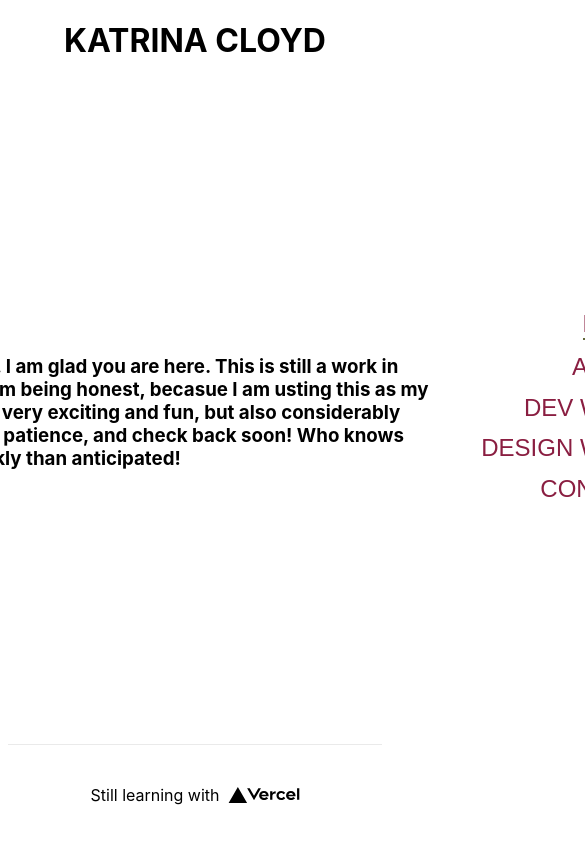
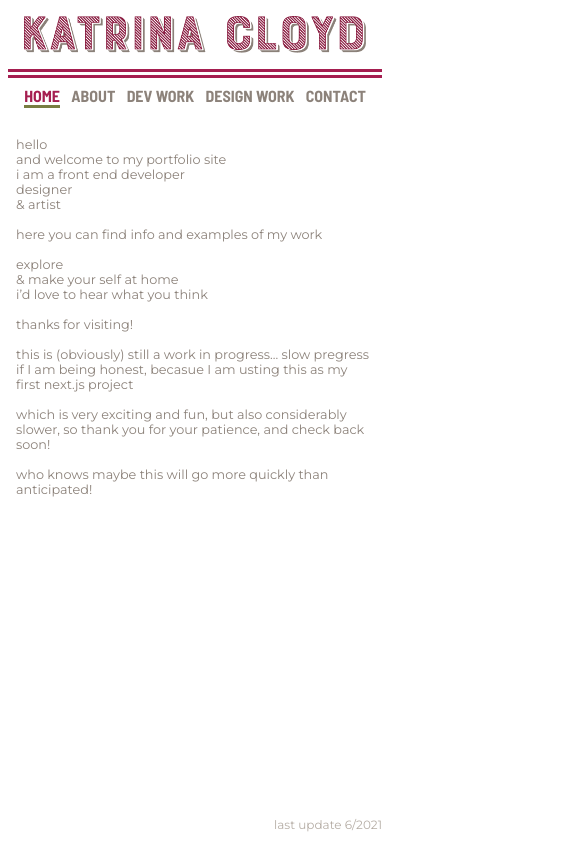
Before and after one commit to KatrinaCloyd/katrina-cloyd-portfolio, a Next.js app: page / in a window 390 px wide. Shown: the top 844 px of the page, 585 px wide, since content can reach past the window. Built offline with nearby package versions, Linux system fonts and the light colour scheme.

Commit message:
navigation functionality without pages, add conditional components, media queries added for navigation changes

```diff
--- /dev/null
+++ b/components/Header.js
@@ -0,0 +1,9 @@
+import styles from '../styles/Header.module.css'
+
+export default function Header() {
+    return (
+        <header className={styles.headerContainer}>
+            <img className={styles.titleImg} src='/name.png' alt='Katrina Cloyd' />
+        </header>
+    );
+};
--- a/components/navigation.js
+++ b/components/navigation.js
@@ -1,26 +1,28 @@
-
-import Link from 'next/link'
 import styles from '../styles/Nav.module.css'
 
+export default function Navigation({ page, setPage }) {
 
-export default function Navigation(home) {
     return (
         <nav className={styles.navList}>
-            <Link href='/'>
-                <a className={home ? [styles.selected, styles.navItem].join(' ') : styles.navItem}>HOME</a>
-            </Link>
-            <Link href='/about'>
-                <a className={styles.navItem}>ABOUT</a>
-            </Link>
-            <Link href='/dev'>
-                <a className={styles.navItem}>DEV WORK</a>
-            </Link>
-            <Link href='/design'>
-                <a className={styles.navItem}>DESIGN WORK</a>
-            </Link>
-            <Link href='/contact'>
-                <a className={styles.navItem}>CONTACT</a>
-            </Link>
+            <a className={page === 'home' ? [styles.selected, styles.navItem].join(' ') : styles.navItem}
+                onClick={() => { setPage('home') }}>
+                HOME</a>
+            <a className={page === 'about' ? [styles.selected, styles.navItem].join(' ') : styles.navItem}
+                onClick={() => { setPage('about') }}>
+                ABOUT
+            </a>
+            <a className={page === 'dev' ? [styles.selected, styles.navItem].join(' ') : styles.navItem}
+                onClick={() => { setPage('dev') }}>
+                DEV WORK
+            </a>
+            <a className={page === 'design' ? [styles.selected, styles.navItem].join(' ') : styles.navItem}
+                onClick={() => { setPage('design') }}>
+                DESIGN WORK
+            </a>
+            <a className={page === 'contact' ? [styles.selected, styles.navItem].join(' ') : styles.navItem}
+                onClick={() => { setPage('contact') }}>
+                CONTACT
+            </a>
         </nav>
     )
 };
--- a/pages/index.js
+++ b/pages/index.js
@@ -1,9 +1,12 @@
 import Head from 'next/head'
-import Image from 'next/image'
 import Navigation from '../components/navigation'
+import Header from '../components/Header'
+import { useState } from 'react'
 import styles from '../styles/Home.module.css'
 
 export default function Home() {
+  const [page, setPage] = useState('home');
+
   return (
     <div className={styles.container}>
       <Head>
@@ -11,28 +14,46 @@ export default function Home() {
         <meta name="description" content="Developer and designer portfolio site generated by create next app" />
         {/* <link rel="icon" href="/favicon.ico" /> */}
       </Head>
-
-      <header>
-        <h1>KATRINA CLOYD</h1>
-      </header>
+      <Header />
       <main className={styles.main}>
-        <h3>
-          Welcome to my portfolio site. I am glad you are here. This is still a work in progress. Slow pregress if I am being honest, becasue I am usting this as my first next.js project. Which is very exciting and fun, but also considerably slower, so thank you for your patience, and check back soon! Who knows maybe this will go more quickly than anticipated!
-        </h3>
-        <Navigation />
+        {page === 'home' &&
+          <p className={styles.grid}>hello <br />
+            and welcome to my portfolio site<br />
+            i am a front end developer<br />
+            designer<br />
+            & artist<br />
+            <br />
+            here you can find info and examples of my work<br />
+            <br />
+            explore<br />
+            & make your self at home<br />
+            i’d love to hear what you think<br />
+            <br />
+            thanks for visiting!<br />
+            <br />
+            this is (obviously) still a work in progress... slow pregress if I am being honest, becasue I am usting this as my first next.js project<br />
+            <br />
+            which is very exciting and fun, but also considerably slower, so thank you for your patience, and check back soon! <br />
+            <br />
+            who knows maybe this will go more quickly than anticipated!
+          </p>}
+        {page === 'about' &&
+          <p className={styles.grid}>about me
+          </p>}
+        {page === 'dev' &&
+          <p className={styles.grid}>examples of my software engineering work coming soon
+          </p>}
+        {page === 'design' &&
+          <p className={styles.grid}>examples of my design work coming soon
+          </p>}
+        {page === 'contact' &&
+          <p className={styles.grid}>list of conatct icons
+          </p>}
+        <Navigation page={page} setPage={setPage} />
       </main>
 
       <footer className={styles.footer}>
-        <a
-          href="https://vercel.com?utm_source=create-next-app&utm_medium=default-template&utm_campaign=create-next-app"
-          target="_blank"
-          rel="noopener noreferrer"
-        >
-          Still learning with{' '}
-          <span className={styles.logo}>
-            <Image src="/vercel.svg" alt="Vercel Logo" width={72} height={16} />
-          </span>
-        </a>
+        <p>last update 6/2021</p>
       </footer>
     </div>
   )
--- /dev/null
+++ b/styles/Header.module.css
@@ -0,0 +1,24 @@
+.headerContainer{
+    width: 100%;
+    padding: 1.5rem 5rem;
+    display: flex;
+    flex-direction: row;
+    max-width: 80rem;
+    align-content: flex-start;
+    border-bottom: 9px double rgb(165, 30, 80);
+}
+
+.titleImg{
+    max-width: 25rem;
+}
+
+@media (max-width: 600px) {
+    .headerContainer{
+        align-content:center;
+        padding: 1rem;
+    }
+    .titleImg{
+        width: 100%;
+        max-width: 25rem;
+    }
+}
--- a/styles/Home.module.css
+++ b/styles/Home.module.css
@@ -1,121 +1,45 @@
 .container {
+  height: 100vh;
   min-height: 100vh;
   padding: 0 0.5rem;
   display: flex;
   flex-direction: column;
   justify-content: center;
   align-items: center;
-  height: 100vh;
 }
 
 .main {
-  padding: 5rem;
+  padding: 1.5rem 5rem;
   flex: 1;
   display: flex;
   flex-direction: row;
-  justify-content: center;
-  align-items: center;
+  width: 100%;
+  max-width: 80rem;
+}
+
+.grid{
+  width: 80%;
+  margin: 0;
 }
 
 .footer {
   width: 100%;
-  height: 100px;
-  border-top: 1px solid #eaeaea;
+  height: 5rem;
   display: flex;
-  justify-content: center;
-  align-items: center;
-}
-
-.footer a {
-  display: flex;
-  justify-content: center;
-  align-items: center;
-  flex-grow: 1;
-}
-
-.title a {
-  color: #0070f3;
-  text-decoration: none;
-}
-
-.title a:hover,
-.title a:focus,
-.title a:active {
-  text-decoration: underline;
-}
-
-.title {
-  margin: 0;
-  line-height: 1.15;
-  font-size: 4rem;
-}
-
-.title,
-.description {
-  text-align: center;
-}
-
-.description {
-  line-height: 1.5;
-  font-size: 1.5rem;
-}
-
-.code {
-  background: #fafafa;
-  border-radius: 5px;
-  padding: 0.75rem;
-  font-size: 1.1rem;
-  font-family: Menlo, Monaco, Lucida Console, Liberation Mono, DejaVu Sans Mono,
-    Bitstream Vera Sans Mono, Courier New, monospace;
-}
-
-.grid {
-  display: flex;
-  align-items: center;
-  justify-content: center;
-  flex-wrap: wrap;
-  max-width: 800px;
-  margin-top: 3rem;
-}
-
-.card {
-  margin: 1rem;
-  padding: 1.5rem;
-  text-align: left;
-  color: inherit;
-  text-decoration: none;
-  border: 1px solid #eaeaea;
-  border-radius: 10px;
-  transition: color 0.15s ease, border-color 0.15s ease;
-  width: 45%;
-}
-
-.card:hover,
-.card:focus,
-.card:active {
-  color: #0070f3;
-  border-color: #0070f3;
-}
-
-.card h2 {
-  margin: 0 0 1rem 0;
-  font-size: 1.5rem;
-}
-
-.card p {
-  margin: 0;
-  font-size: 1.25rem;
-  line-height: 1.5;
-}
-
-.logo {
-  height: 1em;
-  margin-left: 0.5rem;
+  justify-content: flex-end;
+  align-items: flex-end;
+  color: rgb(181, 173, 165);
+  font-size: .75rem;
 }
 
 @media (max-width: 600px) {
-  .grid {
+  .grid{
     width: 100%;
-    flex-direction: column;
+  }
+  .main {
+    width: 100%;
+    flex-direction: column-reverse;
+    justify-content: flex-end;
+    padding: .5rem;
   }
 }
--- a/styles/Nav.module.css
+++ b/styles/Nav.module.css
@@ -1,22 +1,38 @@
+@import url('https://fonts.googleapis.com/css2?family=Barlow+Semi+Condensed:wght@700&display=swap');
+
 .navList{
-    width: 50rem;
+    width: 12rem;
     display: flex;
     flex-direction: column;
     align-items: flex-end;
+    font-family: 'Barlow Semi Condensed', sans-serif;
+    font-size: 1.5rem;
+    margin-bottom: 1rem;
 }
 
 .navItem{
-    font-family: 'Barlow Semi Condensed', sans-serif;
-    font-size: 1.5rem;
-    color: rgb(138, 30, 65);
-    margin-bottom: .8rem;
+    color: rgb(140, 130, 122);
+    margin: 0 .2rem .8rem .2rem;
+    border-bottom: 3px solid rgb(255, 255, 255);
+    cursor: pointer;
 }
 
+@media (max-width: 600px) {
+    .navList {
+      width: 100%;
+      flex-direction: row;
+      justify-content: space-evenly;
+      flex-wrap: wrap;
+      font-size: 1rem;
+    }
+  }
+
 .selected{
-    border-bottom: 2px solid rgb(95, 102, 56);
-    /* add animation for underline to swipe in and out  */
+    color: rgb(165, 30, 80);
+    border-bottom: 3px solid rgb(120, 125, 65);
+    /* add animation for underline to swipe in and out  and color fade*/
 }
 
 .navItem:hover{
-    color: rgb(95, 102, 56);
+    color: rgb(120, 125, 65);
 }
--- a/styles/globals.css
+++ b/styles/globals.css
@@ -1,9 +1,12 @@
+@import url('https://fonts.googleapis.com/css2?family=Montserrat&display=swap');
+
 html,
 body {
   padding: 0;
   margin: 0;
-  font-family: -apple-system, BlinkMacSystemFont, Segoe UI, Roboto, Oxygen,
-    Ubuntu, Cantarell, Fira Sans, Droid Sans, Helvetica Neue, sans-serif;
+  font-family: 'Montserrat', sans-serif;
+  font-weight: 100;
+  color: rgb(140, 130, 122);
 }
 
 a {
@@ -14,3 +17,9 @@ a {
 * {
   box-sizing: border-box;
 }
+
+@media (max-width: 600px) {
+  body{
+      font-size: .8rem;
+  }
+}
```
Also changed, not shown: pages/about.js (added, +26 -0 lines), public/name.png (added).
